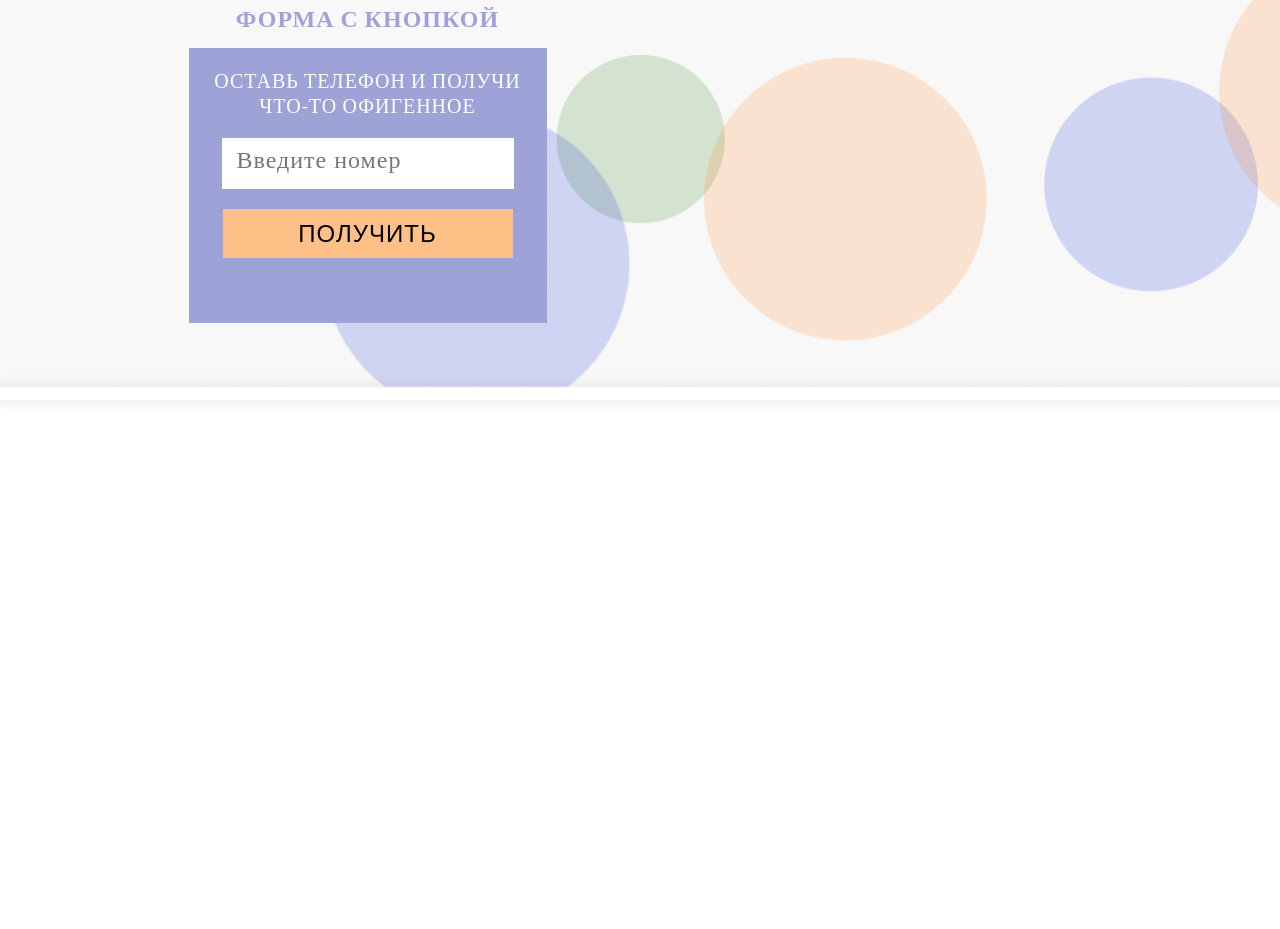
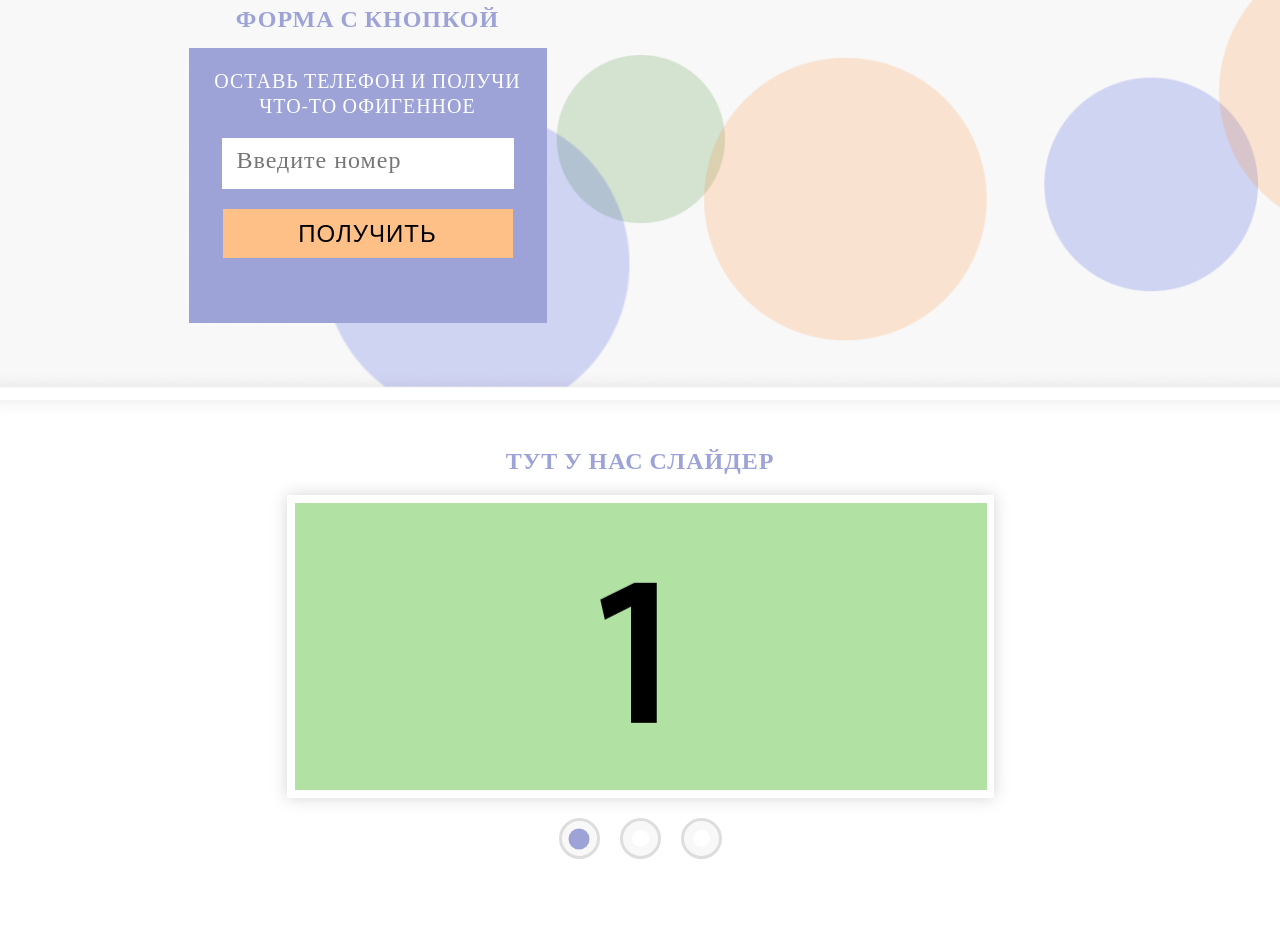
Before and after one commit to yulbka/gsg-test, a plain HTML site: page index.html in a window 1280 px wide. Shown: the part 309-1238 px from the top of the page. Before the commit the page ends 800 px from the top, so only its background shows below. Drawn offline with Linux system fonts and the light colour scheme.

Commit message:
feat: add slider

```diff
--- a/index.html
+++ b/index.html
@@ -11,8 +11,8 @@
     <div class="wrapper header__wrapper">
       <img src="assets/images/logo.png" alt="logo" width="273" height="100">
       <ul class="contacts">
-        <li><a href="#">+7(499) 777-77-77</a></li>
-        <li><a href="#">+7(499) 777-77-77</a></li>
+        <li><a href="tel:+74997777777">+7(499) 777-77-77</a></li>
+        <li><a href="tel:+74997777777">+7(499) 777-77-77</a></li>
       </ul>
     </div>
   </header>
@@ -29,6 +29,31 @@
         </div>
       </div>
     </div>
+    <div class="slider-container">
+      <h3 class="slider-title">Тут у нас слайдер</h3>
+      <div class="slider">
+        <div class="slides">
+          <div class="slide slide1">
+          </div>
+          <div class="slide slide2">
+          </div>
+          <div class="slide slide3">
+          </div>
+        </div>
+        </div>
+        <div class="pagination">
+          <div class="dot dot_active" data-index="1">
+            <div class="dot-inner"></div>
+          </div>
+          <div class="dot" data-index="2">
+            <div class="dot-inner"></div>
+          </div>
+          <div class="dot" data-index="3">
+            <div class="dot-inner"></div>
+          </div>
+        </div>
+      </div>
+    </div>
   </main>
   <script src="script.js"></script>
 </body>
--- a/script.js
+++ b/script.js
@@ -0,0 +1,14 @@
+// slider
+
+const slides = document.querySelector('.slides');
+const sliderWidth = document.querySelector('.slider').offsetWidth;
+
+const pagination = document.querySelector('.pagination');
+pagination.addEventListener('click', (event) => {
+  const target = event.target.closest('.dot');
+  if (!target) return;
+  let dots = document.querySelectorAll('.dot');
+  dots.forEach((dot) => dot.classList.remove('dot_active'));
+  target.classList.add('dot_active');
+  slides.style.transform = `translateX(${-Number(target.dataset.index - 1) * sliderWidth - 2}px)`;
+});
--- a/style.css
+++ b/style.css
@@ -143,3 +143,91 @@ body {
   text-transform: uppercase;
   cursor: pointer;
 }
+
+.slider-container {
+  display: flex;
+  flex-direction: column;
+  align-items: center;
+}
+
+.slider-title {
+  margin: 30px 0 0;
+  font-size: 2.4rem;
+  font-weight: bold;
+  letter-spacing: 1px;
+  text-transform: uppercase;
+  color: #9da3d7;
+}
+
+.slider {
+  margin: 20px 0;
+  position: relative;
+  overflow: hidden;
+  width: 707px;
+  height: 303px;
+  filter: drop-shadow(0 0 8px rgba(0,0,0,0.17));
+  background-color: #ffffff;
+}
+
+.slides {
+  position: relative;
+  width: 1000vw;
+  height: 100%;
+  display: flex;
+  transition: transform 1s;
+}
+
+.slide {
+  margin: 8px;
+  width: 692px;
+  height: 287px;
+}
+
+.slide1 {
+  background: url('assets/images/slide1.png') 50% 7%;
+}
+
+.slide2 {
+  background: url('assets/images/slide2.png') 50% 25%;
+}
+
+.slide3 {
+  background: url('assets/images/slide3.png') 50% 18%;
+}
+
+.pagination {
+  margin-bottom: 70px;
+  display: flex;
+}
+
+.dot {
+  position: relative;
+  width: 35px;
+  height: 35px;
+  border-radius: 50%;
+  background-color: #ffffff;
+  border: 3px solid #dddddd;
+  cursor: pointer;
+  margin-left: 20px;
+  box-shadow: inset 0 0 0 9px #dddddd33;
+}
+
+.dot:first-of-type {
+  margin-left: 0;
+}
+
+.dot-inner {
+  display: none;
+}
+
+.dot_active .dot-inner {
+  position: absolute;
+  top: 50%;
+  left: 50%;
+  transform: translate(-50%, -50%);
+  display: block;
+  width: 21px;
+  height: 21px;
+  border-radius: 50%;
+  background-color: #9da3d7;
+}
```
Also changed, not shown: assets/images/slide1.png (added), assets/images/slide2.png (added), assets/images/slide3.png (added).
